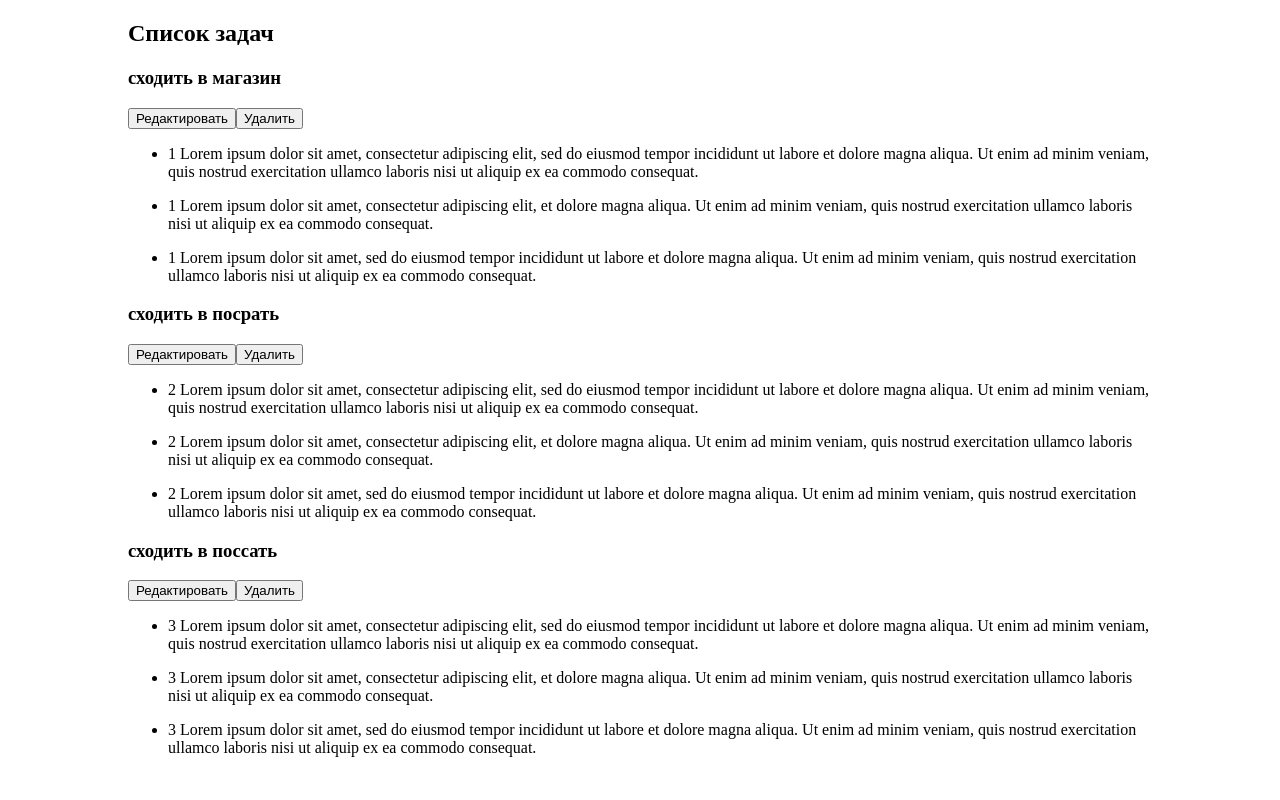
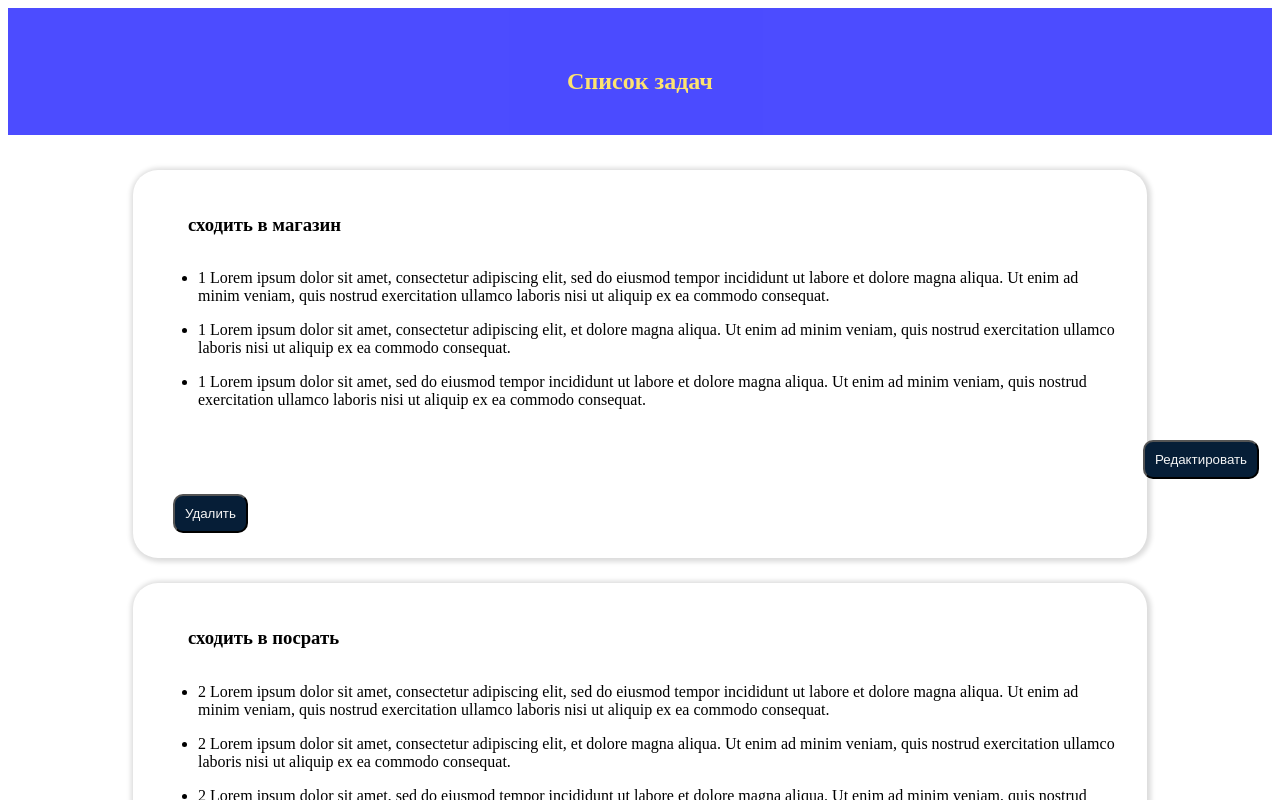
Before and after one commit to MichaelEverchosen/todolist, a Vue app: page /todo-form in a window 1280 px wide. Shown: the top 800 px of the page. Built offline with nearby package versions, Linux system fonts and the light colour scheme.

Commit message:
css has been added

```diff
--- a/src/assets/styles/helpers.scss
+++ b/src/assets/styles/helpers.scss
@@ -1,6 +1,32 @@
 .wrap {
-  max-width: 1024px;
-  padding: 0 12px;
+  color: #fdd835;
+  max-width: auto;
   margin: auto;
   width: 100%;
 }
+
+.tc {
+  padding: 40px 100px 20px 100px;
+  text-align: center;
+  margin: 0px;
+  background-color: Blue;
+  opacity: 70%;
+}
+
+.task {
+  color: black;
+  padding: 10px 100px 10px 100px;
+}
+
+.action-button {
+  background-color: #061e37;
+  color: whitesmoke;
+  padding: 10px;
+  margin-top: 15px;
+  border-radius: 10px;
+  margin-left: 15px;
+}
+
+.button-edit {
+  margin-left: 985px;
+}
--- a/src/views/todoForm.vue
+++ b/src/views/todoForm.vue
@@ -1,5 +1,5 @@
 <template>
-  <div class="wrap">
+  <div class="wrap tc">
     <h2>{{ formTitle }}</h2>
     <input type="text" v-model="title" />
     <div v-for="(task, idx) in tasks" :key="idx">
@@ -73,4 +73,4 @@ export default {
 };
 </script>
 
-<style></style>
+<style scoped></style>
--- a/src/views/todoList.vue
+++ b/src/views/todoList.vue
@@ -1,15 +1,24 @@
 <template>
   <div class="wrap">
-    <h2>Список задач</h2>
+    <div class="tc"><h2 class="">Список задач</h2></div>
+    <div class="task">
       <div class="todo" v-for="(todo, idx) in todos" :key="idx">
         <h3>{{ todo.title }}</h3>
-      <button @click="goToTodoEditForm(todo.id)">Редактировать</button>
-      <button @click="removeTodo(todo.id)">Удалить</button>
         <ul>
           <li v-for="(task, idx) in todo.tasks" :key="idx">
             <p>{{ task.description }}</p>
           </li>
         </ul>
+        <button
+          class="action-button button-edit"
+          @click="goToTodoEditForm(todo.id)"
+        >
+          Редактировать
+        </button>
+        <button class="action-button" @click="removeTodo(todo.id)">
+          Удалить
+        </button>
+      </div>
     </div>
   </div>
 </template>
@@ -38,4 +47,17 @@ export default {
 };
 </script>
 
-<style></style>
+<style scoped>
+.todo {
+  box-shadow: 1px 1px 5px 3px #dcdcdc;
+  margin: 25px;
+  padding: 25px;
+  border: 5px;
+  border-radius: 25px;
+}
+
+.todo h3 {
+  padding-bottom: 15px;
+  margin-left: 30px;
+}
+</style>
```
Lines whose indentation alone changed are shown as unchanged.
